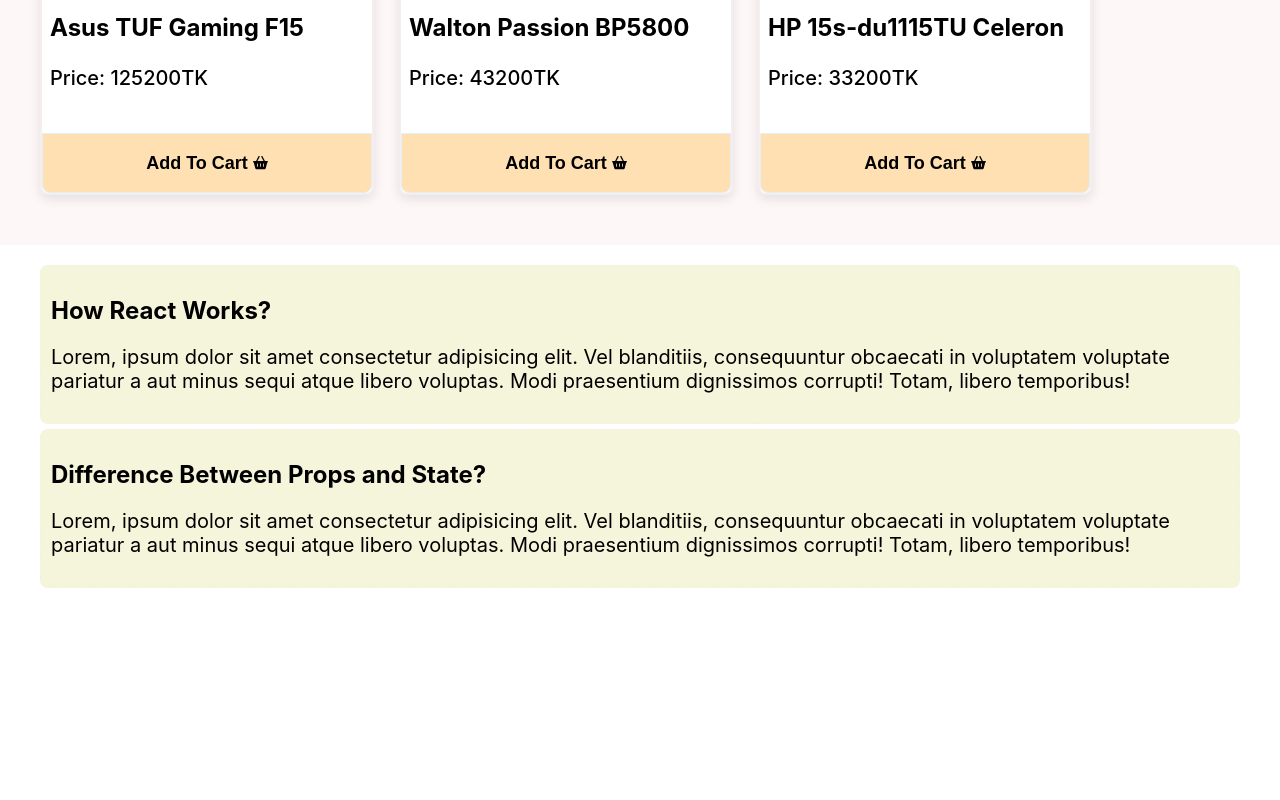
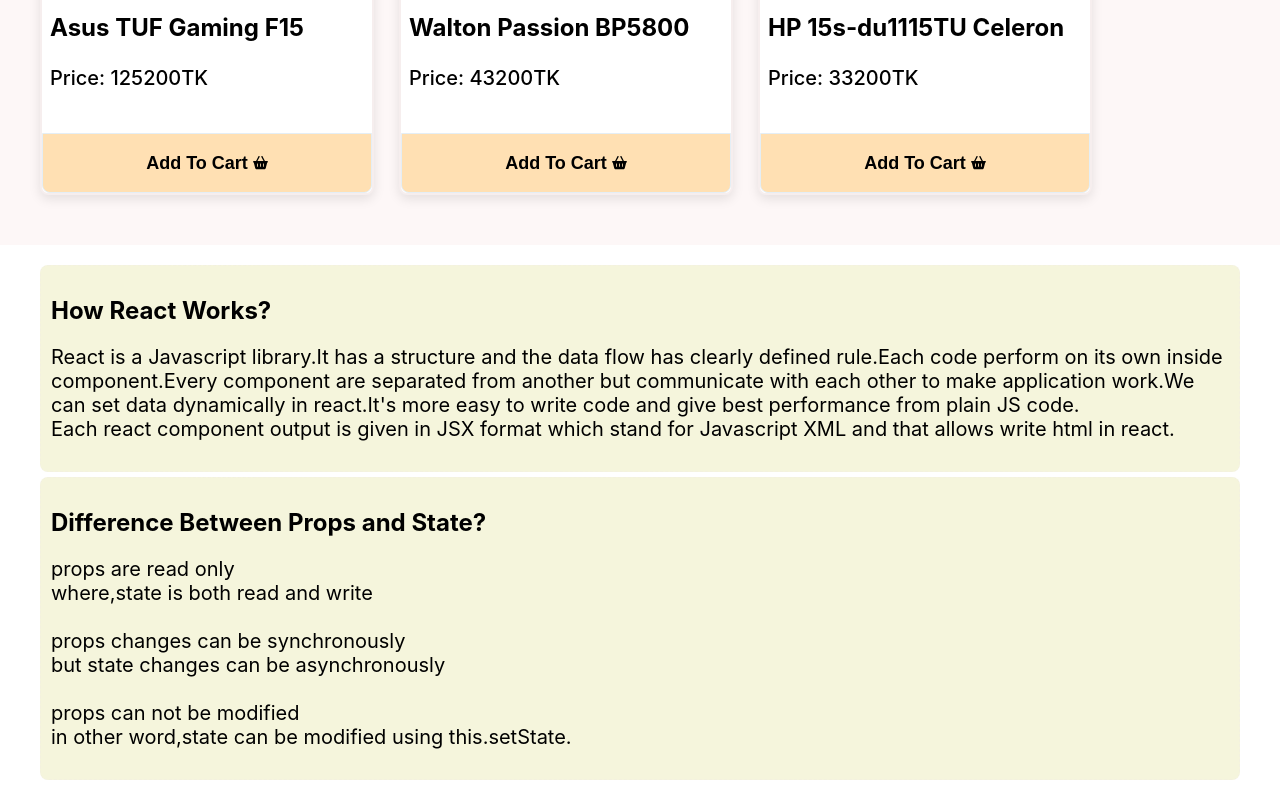
Before and after one commit to arifraj199/laptop-market, a React (Create React App) app: page / in a window 1280 px wide. Shown: the part 2106-2906 px from the top of the page. Before the commit the page ends 2714 px from the top, so only its background shows below. Built offline with nearby package versions, Linux system fonts and the light colour scheme.

Commit message:
readme file edit

```diff
--- a/src/components/Questions/Questions.js
+++ b/src/components/Questions/Questions.js
@@ -6,11 +6,21 @@
     <div className="questions-container">
         <div className="questions">
             <h2>How React Works?</h2>
-            <p>Lorem, ipsum dolor sit amet consectetur adipisicing elit. Vel blanditiis, consequuntur obcaecati in voluptatem voluptate pariatur a aut minus sequi atque libero voluptas. Modi praesentium dignissimos corrupti! Totam, libero temporibus!</p>
+            <p>React is a Javascript library.It has a structure and the data flow has clearly defined rule.Each code perform on its own inside component.Every component are separated from another but communicate with each other to make application work.We can set data dynamically in react.It's more easy to write code and give best performance from plain JS code.<br/>
+            Each react component output is given in JSX format which stand for Javascript XML and that allows write html in react.</p>
         </div>
         <div className="questions">
             <h2>Difference Between Props and State?</h2>
-            <p>Lorem, ipsum dolor sit amet consectetur adipisicing elit. Vel blanditiis, consequuntur obcaecati in voluptatem voluptate pariatur a aut minus sequi atque libero voluptas. Modi praesentium dignissimos corrupti! Totam, libero temporibus!</p>
+            <p>
+                props are read only <br/>
+                where,state is both read and write<br/><br/>
+
+                props changes can be synchronously <br/>
+                but state changes can be asynchronously<br/><br/>
+
+                props can not be modified <br/>
+                in other word,state can be modified using this.setState.
+            </p>
         </div>
     </div>
   );
```
Also changed, not shown: 1 other file (tests, documents, lock files or other folders).
